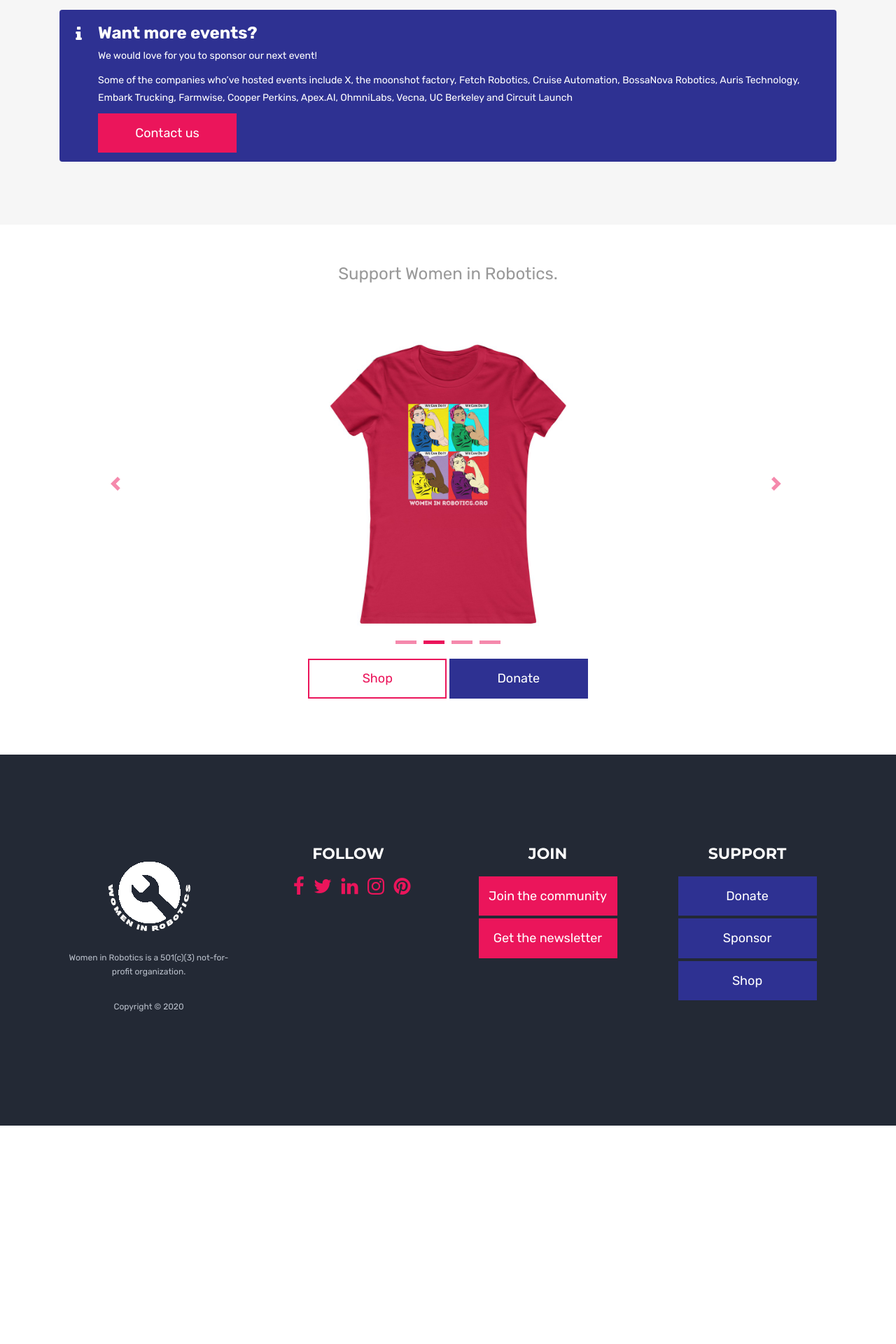
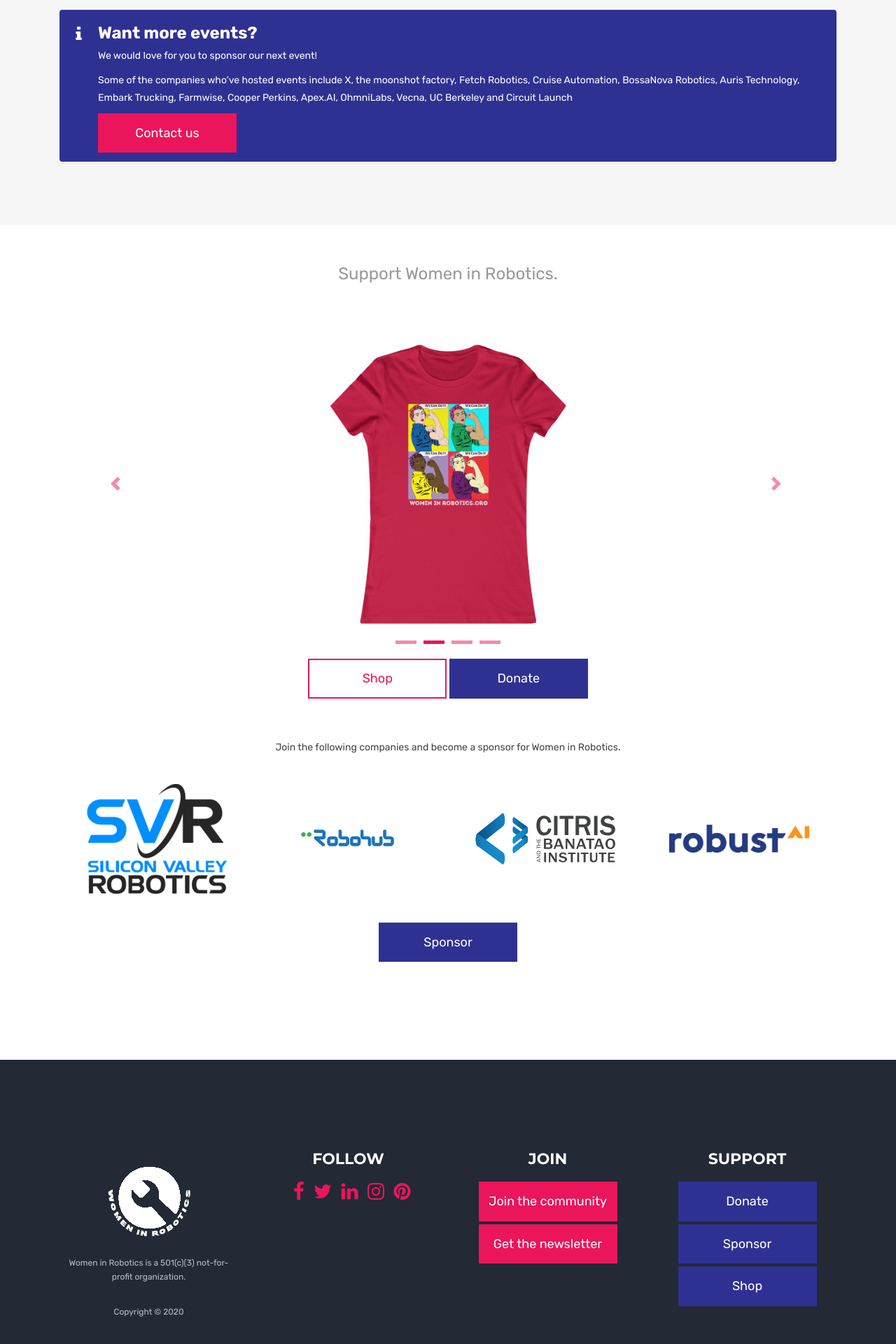
Before and after one commit to womeninrobotics/womeninrobotics.github.io, a Jekyll site: the page built from index.html, in a window 1280 px wide. Shown: the part 2411-4331 px from the top of the page at 70% size. Built offline with Jekyll 4.4.1, drawn with Linux system fonts in a browser that asks for light colours.

Commit message:
added sponsor section

```diff
--- a/assets/css/main.css
+++ b/assets/css/main.css
@@ -3523,6 +3523,24 @@
     color: #fff;
 }
 
+#sponsors {
+    /* background-color: #eb155b; */
+    /* color: #fff; */
+    padding: 60px 0;
+}
+
+#sponsors .logo {
+    /* background-color: #fff; */
+    margin: 20px;
+    text-align: center;
+}
+
+#sponsors img {
+    width:200px;
+    height:200px;
+    object-fit:contain;
+}
+
 #portfolio .mix {
     padding: 0;
     display: none
--- a/index.html
+++ b/index.html
@@ -9,11 +9,11 @@
         <div class="header-caption">
             <div class="row">
                 <div class="col-md-12 header-content text-center">
-                    <h1 class="page-header-title animated fadeInDown"><span class="text-primary">Women in Robotics
-                        </span>
+                    <h1 class="page-header-title animated fadeInDown">
+                        <span class="text-primary">Women in Robotics</span>
                     </h1>
                     <div class="navbar-brand">
-                        <img src="/assets/images/logo.png" alt="logo">
+                        <img alt="logo" src="/assets/images/logo.png">
                     </div>
                     <h5 class="sub-title animated fadeIn">The professional network for women who work in robotics - or
                         who
@@ -43,7 +43,9 @@
                             <img src="{{ post.image }}" alt="{{ post.title }}">
                             <div class="overlay">
                                 <div class="iocns">
-                                    <a class="left-link" href="{{ post.link }}"><i class="fa fa-link"></i></a>
+                                    <a class="left-link" href="{{ post.link }}">
+                                        <i class="fa fa-link"></i>
+                                    </a>
                                 </div>
                             </div>
                         </div>
@@ -54,7 +56,7 @@
         </div>
     </div>
     <div class="text-center">
-        <a href="/news/" class="page-scroll btn btn-lg btn-info-filled animated fadeInUp">Read more</a>
+        <a class="page-scroll btn btn-lg btn-info-filled animated fadeInUp" href="/news/">Read more</a>
     </div>
 </section>
 <!-- End portfolio section 4col -->
@@ -67,7 +69,7 @@
         </div>
         {% for region in site.data.chapters %}
         <div class="panel-group">
-            <div class="panel" data-toggle="collapse" data-target="#{{ region[0] }}">
+            <div class="panel" data-target="#{{ region[0] }}" data-toggle="collapse">
                 <div class="panel-heading">
                     <a class="panel-title collapsed" href="#{{ region[0] }}">{{ region[0] }}</a>
                 </div>
@@ -150,32 +152,28 @@
         </div>
         <div id="sliders">
             <!-- light slider -->
-            <div id="light-slider" class="carousel slide">
+            <div class="carousel slide" id="light-slider">
                 <div id="carousel-area">
-                    <div id="carousel-slider" class="carousel slide" data-ride="carousel">
+                    <div class="carousel slide" data-ride="carousel" id="carousel-slider">
                         <ol class="carousel-indicators">
                             {% for item in site.data.shop %}
-                            {% if forloop.first == true %}<li data-target="#carousel-slider"
-                                data-slide-to="{{ forloop.index0 }}" class="active"></li>
-                            {% else %}<li data-target="#carousel-slider" data-slide-to="{{ forloop.index0 }}"></li>
-                            {% endif %}
+                            <li data-target="#carousel-slider" data-slide-to="{{ forloop.index0 }}"
+                                {% if forloop.first %}class="active" {% endif %}></li>
                             {% endfor %}
                         </ol>
                         <div class="carousel-inner" role="listbox">
                             {% for item in site.data.shop %}
-                            {% if forloop.first == true %}<div class="carousel-item active">
-                                {% else %}<div class="carousel-item">
-                                    {% endif %}
-                                    <img src="{{ item.image }}" alt="item">
-                                </div>
-                                {% endfor %}
+                            <div {% if forloop.first %}class="carousel-item active" {% else %}class="carousel-item"
+                                {% endif %}>
+                                <img src="{{ item.image }}" alt="item">
                             </div>
-                            <a class="carousel-control-prev" href="#carousel-slider" role="button" data-slide="prev">
-                                <span class="carousel-control carousel-control-prev-icon" aria-hidden="true"></span>
+                            {% endfor %}
+                            <a class="carousel-control-prev" data-slide="prev" href="#carousel-slider" role="button">
+                                <span aria-hidden="true" class="carousel-control carousel-control-prev-icon"></span>
                                 <span class="sr-only">Previous</span>
                             </a>
-                            <a class="carousel-control-next" href="#carousel-slider" role="button" data-slide="next">
-                                <span class="carousel-control carousel-control-next-icon" aria-hidden="true"></span>
+                            <a class="carousel-control-next" data-slide="next" href="#carousel-slider" role="button">
+                                <span aria-hidden="true" class="carousel-control carousel-control-next-icon"></span>
                                 <span class="sr-only">Next</span>
                             </a>
                         </div>
@@ -188,5 +186,23 @@
                     class="page-scroll btn btn-lg btn-info-filled animated fadeInUp">Donate</a>
             </div>
         </div>
+    <div id="sponsors">
+        <div class="container">
+            <div class="text-center">
+                Join the following companies and become a sponsor for Women in Robotics.
+            </div>
+            <div class="row">
+                {%- for sponsor in site.data.sponsors %}
+                <div class="col logo">
+                    <a href="{{ sponsor.link }}"><img src="{{ sponsor.logo }}" alt="{{ sponsor.name }}"></a>
+                </div>
+                {%- endfor %}
+            </div>
+            <div class="text-center">
+                <a class="page-scroll btn btn-lg btn-info-filled animated fadeInUp"
+                    href="{{ site.sponsor_url }}">Sponsor</a>
+            </div>
+        </div>
+    </div>
 </section>
-<!-- End event highlight section -->
+<!-- End support section -->
```
Also changed, not shown: _data/sponsors.yaml (added, +12 -0 lines), assets/images/RobustLogo_RBG_lightBG.png (added), assets/images/citris-cpar-logo.svg (added), assets/images/robohublogo.png (added), assets/images/svrobo-logo.png (added).
